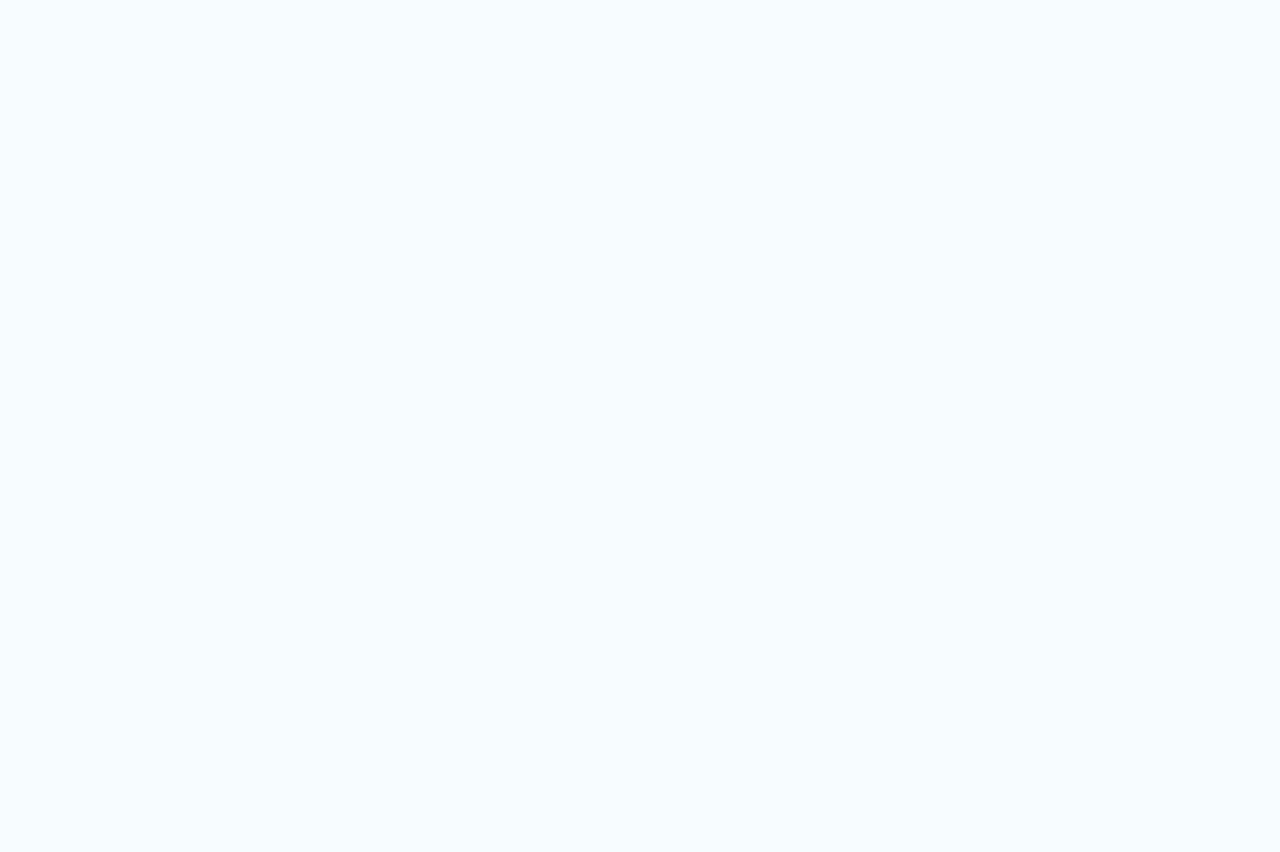
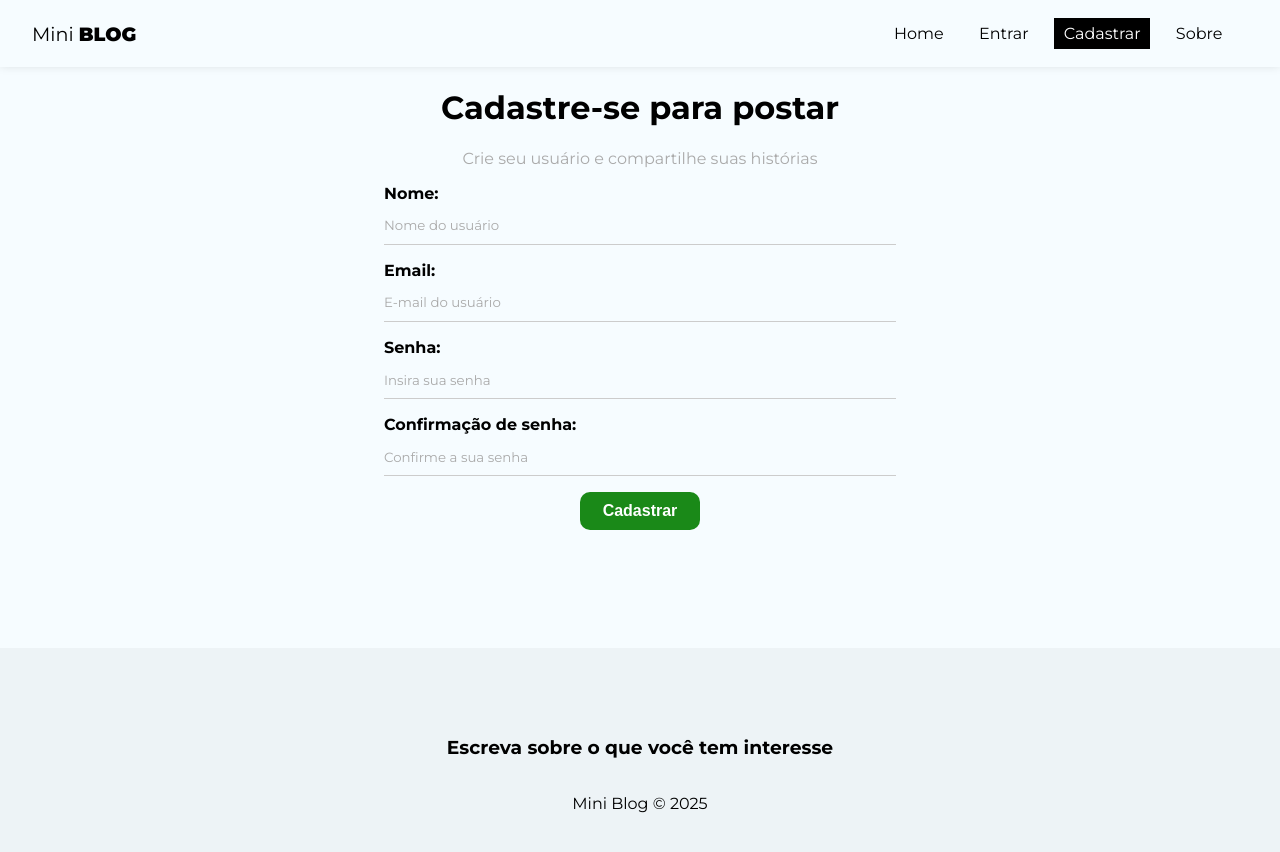
Before and after one commit to Gabriel-otirB/mini-blog, a React (Vite) app: page /register in a window 1280 px wide. Before the commit this address had no page. Shown: the top 852 px of the page. Before the commit the page ends 800 px from the top, so only its background shows below. Built offline with nearby package versions, Linux system fonts and the light colour scheme.

Commit message:
Created register form

```diff
--- a/src/components/Navbar/index.jsx
+++ b/src/components/Navbar/index.jsx
@@ -8,6 +8,8 @@
       <NavLink to='/' className={styles.brand}> Mini <span>Blog </span></NavLink>
       <ul className={styles.links_list}>
         <li><NavLink to='/' className={({ isActive }) => (isActive ? styles.active : '')}>Home</NavLink></li>
+        <li><NavLink to='/login' className={({ isActive }) => (isActive ? styles.active : '')}>Entrar</NavLink></li>
+        <li><NavLink to='/register' className={({ isActive }) => (isActive ? styles.active : '')}>Cadastrar</NavLink></li>
       <li><NavLink to='/about' className={({ isActive }) => (isActive ? styles.active : '')}>Sobre</NavLink></li>
     </ul>
     </nav >
--- a/src/index.css
+++ b/src/index.css
@@ -8,6 +8,7 @@
 input::placeholder,
 textarea::placeholder {
   font-family: "Montserrat", sans-serif;
+  color: #AAA;
 }
 
 input:focus,
@@ -15,7 +16,8 @@
   outline: none;
 }
 
-a, nav button {
+a,
+nav button {
   text-decoration: none;
   background-color: transparent;
   border: none;
@@ -30,3 +32,81 @@
 nav button:hover {
   color: #bbb;
 }
+
+/* form styles */
+form {
+  max-width: 40%;
+  margin: 0 auto;
+}
+
+label {
+  display: flex;
+  flex-direction: column;
+  margin-bottom: 1em;
+}
+
+label span {
+  margin-bottom: .3em;
+  font-weight: bold;
+  text-align: left;
+}
+
+input,
+textarea {
+  box-sizing: border-box;
+  border: none;
+  border-bottom: 1px solid #ccc;
+  padding: 0.8em 0;
+  background-color: transparent;
+}
+
+.btn {
+  background-color: #1a8918;
+  color: #fff;
+  text-align: center;
+  cursor: pointer;
+  border-radius: 10px;
+  width: 120px;
+  font-weight: bold;
+  border: none;
+  padding: 10px 15px;
+  font-size: 1em;
+}
+
+.btn.btn-dark {
+  background-color: #000;
+  border-radius: 0;
+}
+
+.btn.btn-outline {
+  background-color: transparent;
+  border-radius: 0;
+  color: #000;
+  border: 1px solid #000;
+  padding: 7px 30px;
+}
+
+.btn:hover {
+  background-color: #0F730C;
+  color: #fff;
+}
+
+.btn.btn-outline:hover {
+  background-color: #000;
+}
+
+.btn.btn-danger:hover {
+  background-color: #DC3545;
+}
+
+button[disabled] {
+  background-color: #AAA;
+}
+
+.container .error {
+  color: #721C24;
+  background-color: #F8D7DA;
+  border: 1px solid #F5C6CB;
+  padding: 5px;
+  border-radius: 5px;
+}
--- a/src/main.jsx
+++ b/src/main.jsx
@@ -4,6 +4,8 @@
 import App from './App.jsx'
 import  Home  from './pages/Home';
 import  About  from './pages/About';
+import Login from './pages/Login';
+import Register from './pages/Register';
 
 import { BrowserRouter, Routes, Route, Navigate } from 'react-router-dom';
 
@@ -14,6 +16,8 @@
         <Route path='/' element={<App />}>
           <Route index element={<Home />}/>
           <Route path='/about' element={<About />}/>
+          <Route path='/login' element={<Login />}/>
+          <Route path='/register' element={<Register />}/>
         </Route>
       </Routes>
     </BrowserRouter>
--- /dev/null
+++ b/src/pages/Login/index.jsx
@@ -0,0 +1,11 @@
+import styles from './Login.module.css';
+
+const Login = () => {
+  return (
+    <div>
+      <h2>Login</h2>
+    </div>
+  )
+}
+
+export default Login;
--- /dev/null
+++ b/src/pages/Register/Register.module.css
@@ -0,0 +1,7 @@
+.register {
+  text-align: center;
+}
+
+.register p {
+  color: #aaa;
+}
--- /dev/null
+++ b/src/pages/Register/index.jsx
@@ -0,0 +1,87 @@
+import styles from './Register.module.css';
+
+import { useState, useEffect } from 'react';
+
+const Register = () => {
+  const [displayName, setDisplayName] = useState("");
+  const [email, setEmail] = useState("");
+  const [password, setPassword] = useState("");
+  const [confirmPassword, setConfirmPassword] = useState("");
+  const [error, setError] = useState("");
+
+  const handleSubmit = (e) => {
+    e.preventDefault();
+
+    setError("");
+
+    const user = {
+      displayName,
+      email,
+      password
+    }
+
+    if(password !== confirmPassword){
+      setError("As senhas precisam ser iguais!");
+      return;
+    }
+
+    console.log(user);
+  }
+
+  return (
+    <div className={styles.register}>
+      <h1>Cadastre-se para postar</h1>
+      <p>Crie seu usuário e compartilhe suas histórias</p>
+      <form onSubmit={handleSubmit}>
+        <label>
+          <span>Nome:</span>
+          <input
+            type="text"
+            name="displayName"
+            required
+            placeholder="Nome do usuário"
+            value={displayName}
+            onChange={(e) => setDisplayName(e.target.value)}
+          />
+        </label>
+        <label>
+          <span>Email:</span>
+          <input
+            type="email"
+            name="email"
+            required
+            placeholder="E-mail do usuário"
+            value={email}
+            onChange={(e) => setEmail(e.target.value)}
+          />
+        </label>
+        <label>
+          <span>Senha:</span>
+          <input
+            type="password"
+            name="password"
+            required
+            placeholder="Insira sua senha"
+            value={password}
+            onChange={(e) => setPassword(e.target.value)}
+          />
+        </label>
+        <label>
+          <span>Confirmação de senha:</span>
+          <input
+            type="password"
+            name="confirmPassword"
+            required
+            placeholder="Confirme a sua senha"
+            value={confirmPassword}
+            onChange={(e) => setConfirmPassword(e.target.value)}
+          />
+        </label>
+        <button className="btn">Cadastrar</button>
+        {error && <p className="error">As senhas precisam ser iguais!</p>}
+      </form>
+    </div>
+  )
+}
+
+export default Register;
```
Also changed, not shown: src/pages/Login/Login.module.css (added).
